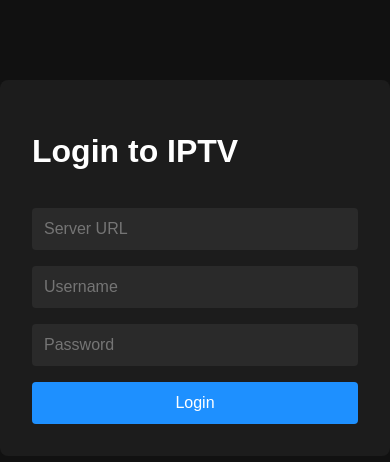
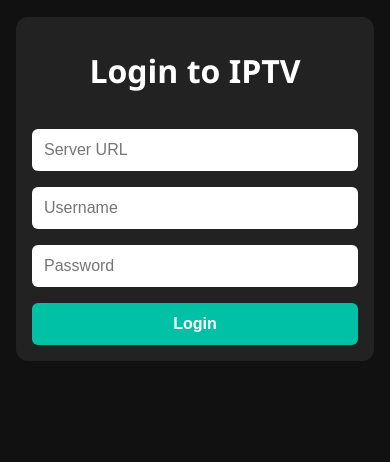
Before and after one commit to Victor227697/iptv-player, a React (Create React App) app: page / in a window 390 px wide. Shown: the top 462 px of the page. Built offline with nearby package versions, Linux system fonts and the light colour scheme.

Commit message:
Added mobile-friendly layout in App.css

```diff
--- a/src/App.css
+++ b/src/App.css
@@ -1,23 +1,21 @@
 body {
+  margin: 0;
+  font-family: 'Segoe UI', sans-serif;
   background-color: #111;
-  color: white;
-  font-family: Arial, sans-serif;
-  margin: 0;
-  padding: 0;
+  color: #fff;
 }
 
-.app {
-  padding: 2rem;
-  max-width: 1000px;
-  margin: auto;
+h1 {
+  text-align: center;
+  margin-top: 1rem;
 }
 
 .login {
   max-width: 400px;
-  margin: 5rem auto;
-  background: #1c1c1c;
+  margin: 5vh auto;
   padding: 2rem;
-  border-radius: 8px;
+  background-color: #222;
+  border-radius: 12px;
   display: flex;
   flex-direction: column;
   gap: 1rem;
@@ -26,65 +24,87 @@ body {
 .login input,
 .login button {
   padding: 0.75rem;
+  border: none;
+  border-radius: 6px;
   font-size: 1rem;
-  border-radius: 4px;
-  border: none;
-}
-
-.login input {
-  background: #2a2a2a;
-  color: white;
 }
 
 .login button {
-  background-color: #1e90ff;
+  background-color: #00c1a5;
   color: white;
+  font-weight: bold;
   cursor: pointer;
 }
 
-.login button:hover {
-  background-color: #0077e6;
+.app {
+  padding: 1rem;
+  max-width: 1200px;
+  margin: auto;
 }
 
 .grid {
   display: grid;
   grid-template-columns: repeat(auto-fill, minmax(160px, 1fr));
   gap: 1rem;
+  padding: 1rem 0;
 }
 
 .card {
-  background: #222;
+  background-color: #222;
+  border-radius: 10px;
   padding: 1rem;
-  border-radius: 8px;
   text-align: center;
+  box-shadow: 0 0 10px rgba(0, 255, 200, 0.2);
+  display: flex;
+  flex-direction: column;
+  align-items: center;
 }
 
 .card img {
   width: 100%;
-  height: 100px;
-  object-fit: contain;
-  border-radius: 4px;
-  background: #333;
-  margin-bottom: 0.5rem;
-}
-
-.card p {
-  font-weight: bold;
-  font-size: 0.9rem;
-  margin: 0.5rem 0;
+  height: auto;
+  border-radius: 6px;
+  object-fit: cover;
+  max-height: 100px;
 }
 
 .card button {
-  background: #444;
-  color: white;
+  margin-top: 0.5rem;
+  padding: 0.5rem 1rem;
+  font-size: 0.9rem;
+  background-color: #00c1a5;
+  color: #fff;
   border: none;
-  padding: 0.4rem 0.7rem;
-  margin: 0.3rem;
+  border-radius: 6px;
   cursor: pointer;
-  border-radius: 4px;
-  font-size: 0.8rem;
 }
 
-.card button:hover {
-  background: #666;
+#videoPlayer {
+  width: 100%;
+  border-radius: 10px;
 }
+
+/* 📱 Mobile friendly tweaks */
+@media (max-width: 600px) {
+  .login {
+    margin: 2vh 1rem;
+    padding: 1rem;
+  }
+
+  .card button {
+    font-size: 0.8rem;
+    padding: 0.4rem;
+  }
+
+  .grid {
+    grid-template-columns: 1fr 1fr;
+  }
+
+  .card img {
+    max-height: 80px;
+  }
+
+  #videoPlayer {
+    height: 200px;
+  }
+}
```
